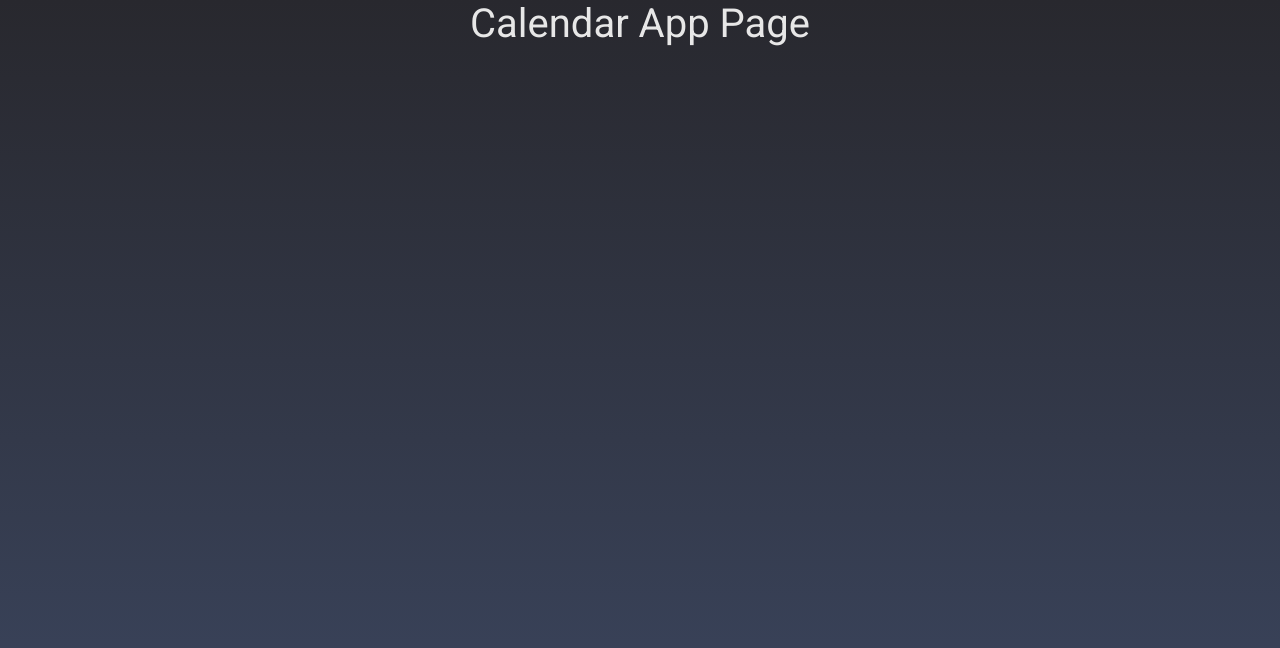
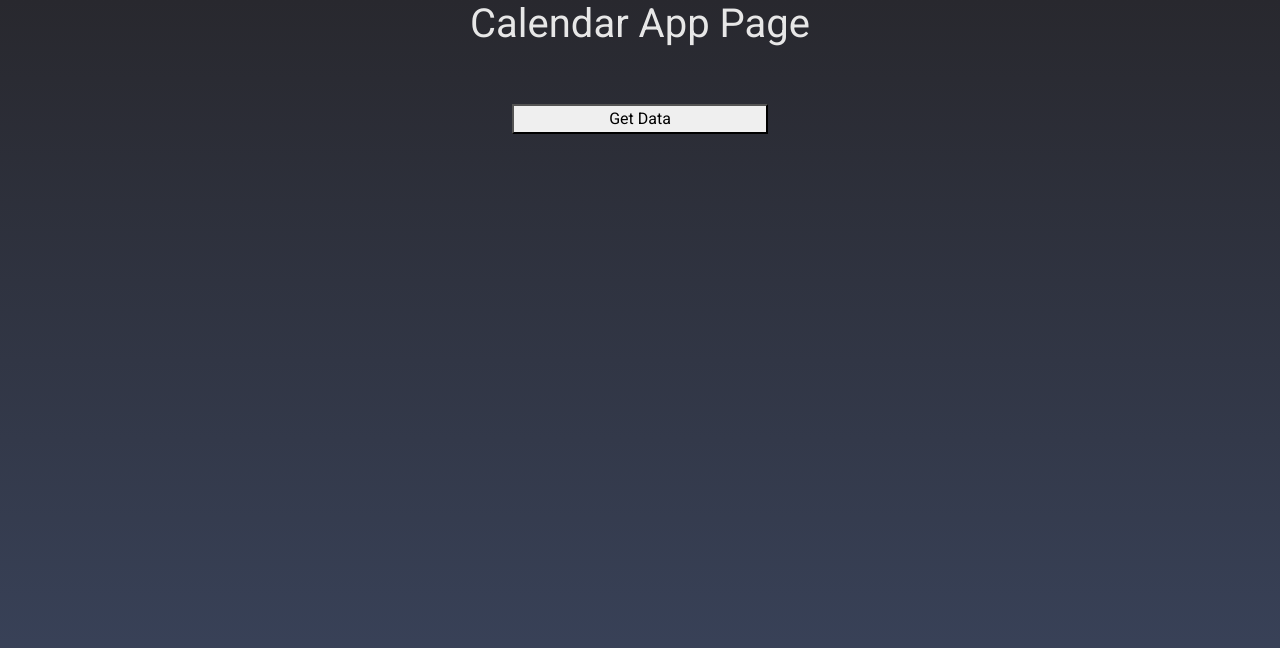
Before and after one commit to FleuryCode/JSquaredStudios, a React (Create React App) app: page /beta/calendar in a window 1280 px wide. Shown: the top 648 px of the page. Built offline with nearby package versions, Linux system fonts and the light colour scheme; no server answers.

Commit message:
Finally able to draw data from. Time to play with filtering of arrays and objects.

```diff
--- a/public/index.html
+++ b/public/index.html
@@ -43,6 +43,8 @@
       To begin the development, run `npm start` or `yarn start`.
       To create a production bundle, use `npm run build` or `yarn build`.
     -->
+
+    <script src="https://apis.google.com/js/api.js"></script>
 </body>
 
 </html>
--- /dev/null
+++ b/src/pages/beta/calendar/calendar.js
@@ -0,0 +1,39 @@
+import React from "react";
+import './calendar.styles.scss';
+import axios from "axios";
+import KEYS from "../../../keys";
+
+const Calendar = () => {
+
+    const calendarId = KEYS.CALENDAR_ID;
+    const apiKey = KEYS.CALENDAR_API;
+    let eventList = [];
+    const generateEventList = () => {
+        axios.get(`https://www.googleapis.com/calendar/v3/calendars/${calendarId}/events?key=${apiKey}`)
+            .then(res => {
+                console.log(`statusCode: ${res.status}`);
+                let rawArray = res.data.items;
+
+
+
+                console.log(rawArray);
+                console.log(eventList);
+            })
+            .catch(error => {
+                console.log(error);
+            })
+    }
+
+
+    return (
+        <div className="calendar d-flex justify-content-center flex-column">
+            <h1>Calendar App Page</h1>
+            <div className="buttonContainer mt-5">
+                <button onClick={generateEventList}>Get Data</button>
+            </div>
+
+        </div>
+    );
+}
+
+export default Calendar;
--- a/src/pages/beta/calendar/calendar.jsx
+++ /dev/null
@@ -1,14 +0,0 @@
-import React from "react";
-import './calendar.styles.scss';
-
-class Calendar extends React.Component {
-    render() {
-        return(
-            <div className="calendar d-flex justify-content-center">
-                <h1>Calendar App Page</h1>
-            </div>
-        );
-    }
-}
-
-export default Calendar;
--- a/src/pages/beta/calendar/calendar.styles.scss
+++ b/src/pages/beta/calendar/calendar.styles.scss
@@ -0,0 +1,9 @@
+.calendar {
+    display: flex;
+    justify-content: center;
+    text-align: center;
+
+    button {
+        width: 20%;
+    }
+}
```
